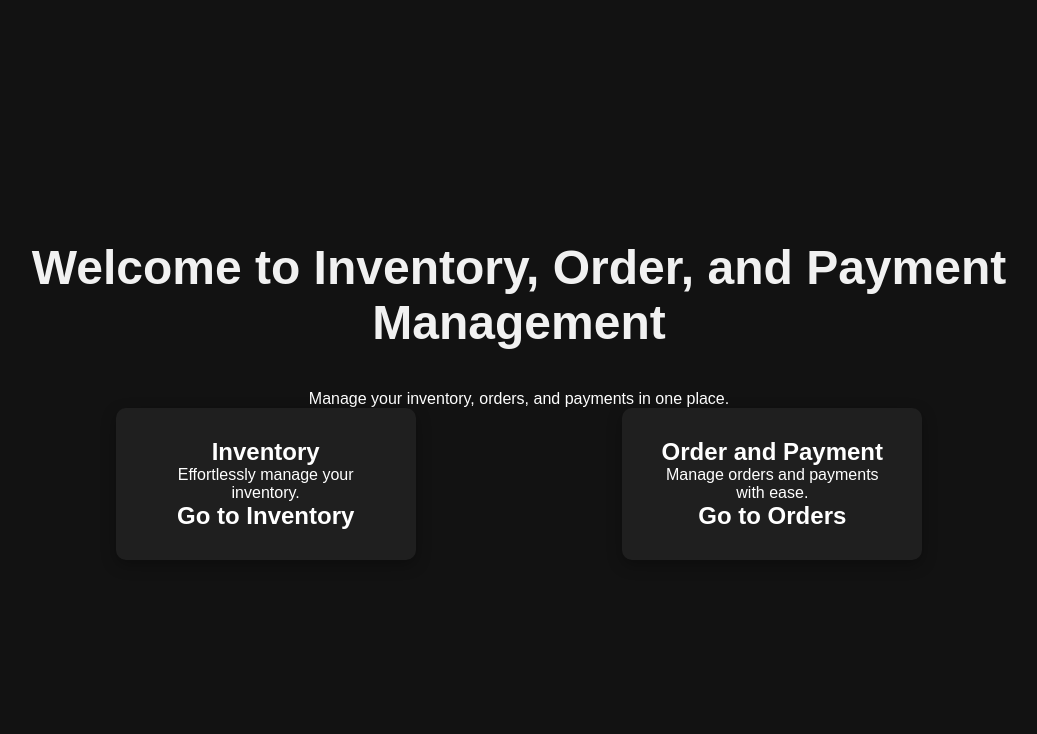
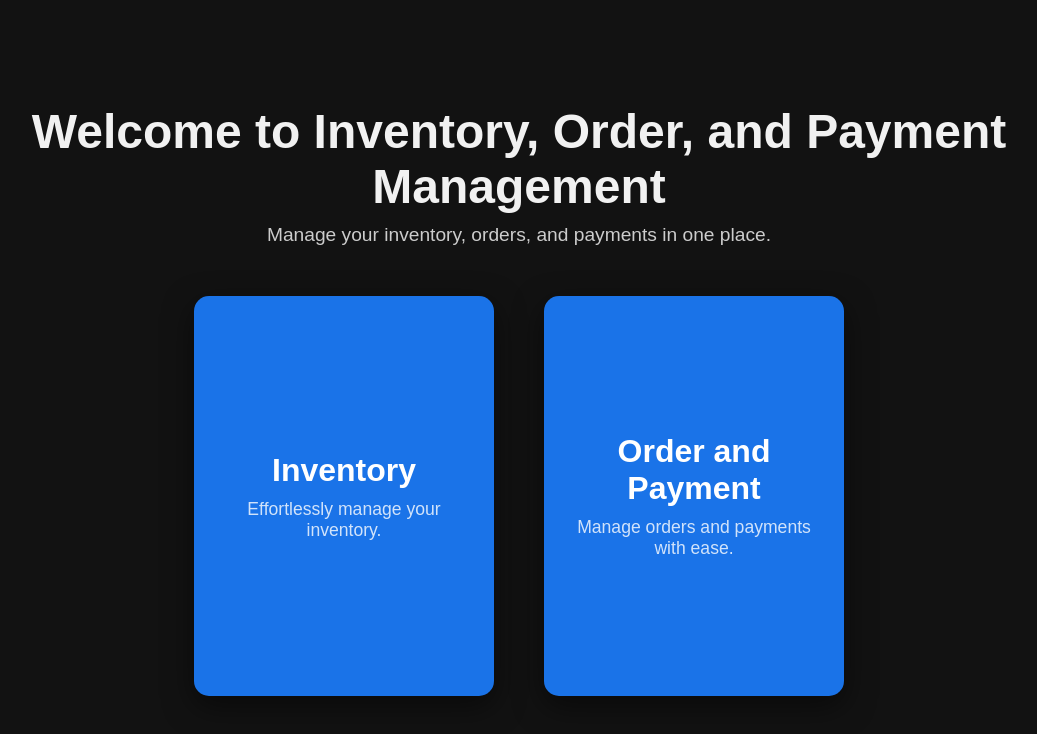
Before and after one commit to PRASHANT-tech870/Inventory-fastapi, a plain HTML site: page index.html in a window 1280 px wide. Shown: the whole page, without its empty margins (121-1158 px from the left). Drawn offline with Linux system fonts and the light colour scheme.

Commit message:
Update styles.css

```diff
--- a/styles.css
+++ b/styles.css
@@ -22,65 +22,114 @@ body {
   width: 100%;
   max-width: 1200px;
   padding: 20px;
+  position: relative;
 }
 
 /* Header */
 .header h1 {
   font-size: 3rem;
-  margin-bottom: 40px;
   color: #f1f1f1;
+  margin-bottom: 10px;
+}
+
+.subheading {
+  font-size: 1.2rem;
+  color: #ccc;
 }
 
 /* Cards */
 .cards {
   display: flex;
-  justify-content: space-evenly;
-  gap: 30px;
+  justify-content: center;
+  gap: 50px;
+  margin-top: 50px;
 }
 
 .card {
-  background-color: #1f1f1f;
-  border-radius: 10px;
-  box-shadow: 0 5px 15px rgba(0, 0, 0, 0.3);
-  padding: 30px;
   width: 300px;
-  transition: transform 0.3s ease, box-shadow 0.3s ease;
+  height: 400px;
+  position: relative;
   cursor: pointer;
-  overflow: hidden;
+  perspective: 1000px;
 }
 
-.card:hover {
-  transform: scale(1.05);
-  box-shadow: 0 10px 25px rgba(0, 0, 0, 0.5);
+.card-inner {
+  width: 100%;
+  height: 100%;
+  transition: transform 0.5s;
+  transform-style: preserve-3d;
+  border-radius: 15px;
 }
 
-.card-content h2 {
+.card:hover .card-inner {
+  transform: rotateY(180deg);
+}
+
+/* Card front */
+.card-front {
+  background-color: #1a73e8;
+  color: #fff;
+  border-radius: 15px;
+  box-shadow: 0 10px 30px rgba(0, 0, 0, 0.5);
+  display: flex;
+  flex-direction: column;
+  justify-content: center;
+  align-items: center;
+  padding: 20px;
+  position: absolute;
+  width: 100%;
+  height: 100%;
+  backface-visibility: hidden;
+}
+
+.card-front h2 {
   font-size: 2rem;
   margin-bottom: 10px;
 }
 
-.card-content p {
-  font-size: 1rem;
-  color: #bbb;
+.card-front p {
+  font-size: 1.1rem;
+  opacity: 0.8;
 }
 
-.card-content {
-  padding: 10px;
+/* Card back */
+.card-back {
+  background-color: #ff3f6c;
+  color: #fff;
+  border-radius: 15px;
+  box-shadow: 0 10px 30px rgba(0, 0, 0, 0.5);
+  display: flex;
+  justify-content: center;
+  align-items: center;
+  position: absolute;
+  width: 100%;
+  height: 100%;
+  transform: rotateY(180deg);
+  backface-visibility: hidden;
 }
 
-/* Mobile Responsiveness */
+.card-back h2 {
+  font-size: 2rem;
+}
+
+/* Responsive Design */
 @media (max-width: 768px) {
   .cards {
     flex-direction: column;
     align-items: center;
+    gap: 20px;
   }
 
   .card {
-    margin-bottom: 20px;
-    width: 80%;
+    width: 90%;
+    height: 350px;
   }
 
   .header h1 {
     font-size: 2.5rem;
   }
+
+  .subheading {
+    font-size: 1rem;
+  }
 }
```
